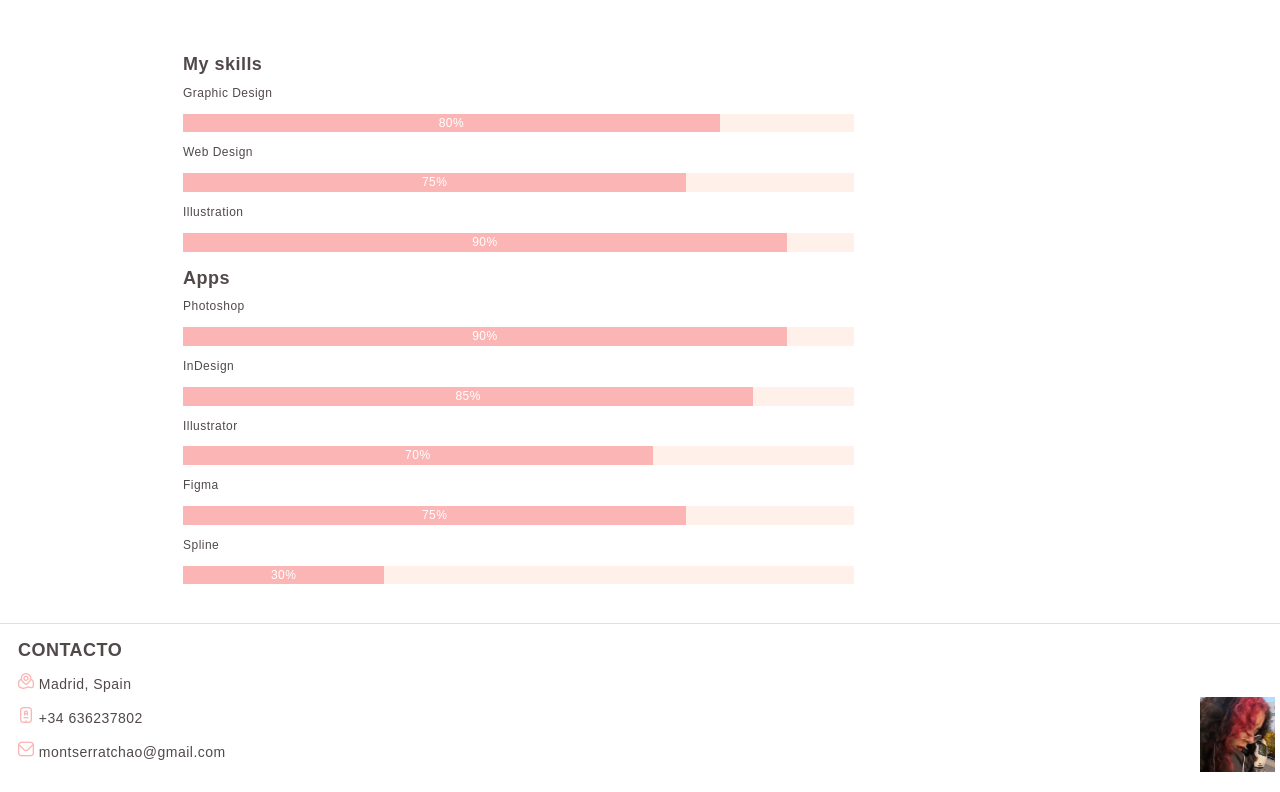
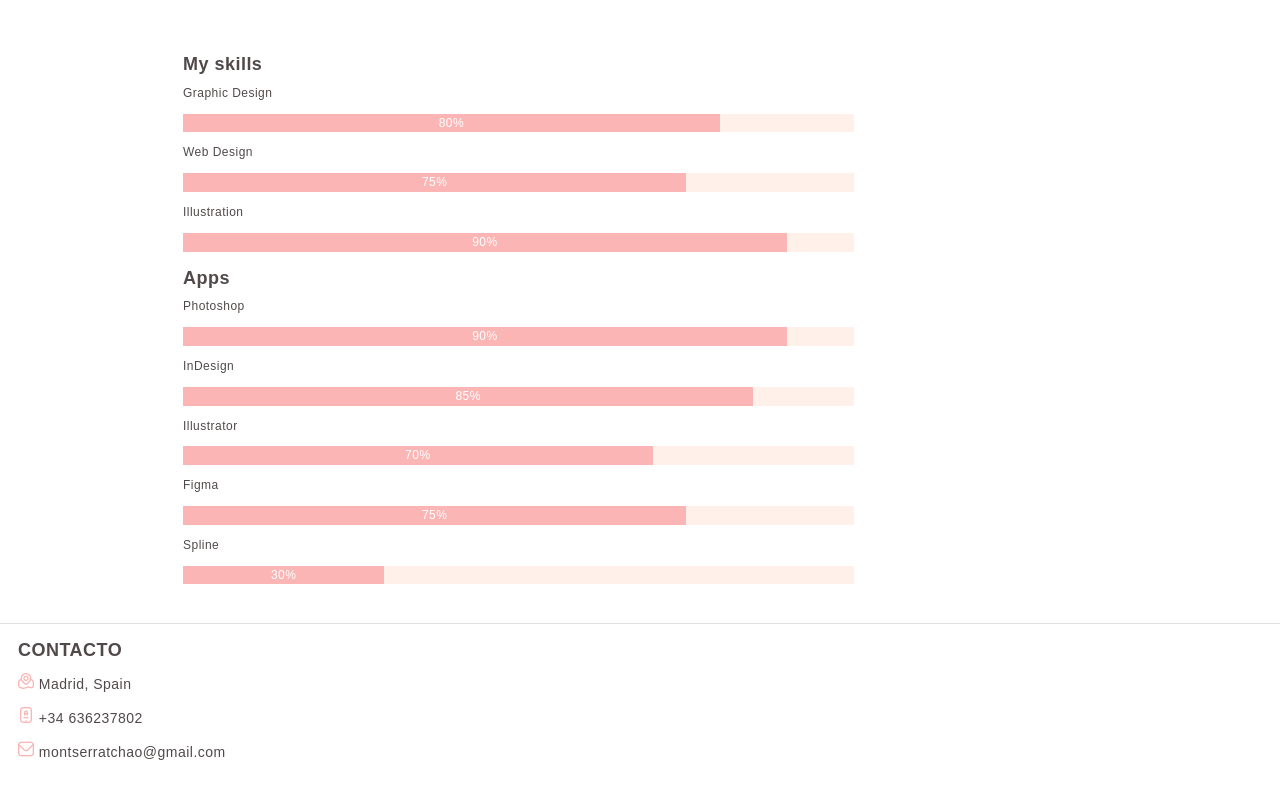
Before and after one commit to MontserratChao/porfolio, a plain HTML site: page index.html in a window 1280 px wide. Shown: the part 7043-7835 px from the top of the page. Drawn offline with Linux system fonts and the light colour scheme.

Commit message:
cambio footer

```diff
--- a/index.html
+++ b/index.html
@@ -315,9 +315,6 @@
                 <i class="fi-rr-envelope"></i>
                  montserratchao@gmail.com
             </p>
-        <div class="att">
-            <img src="img/imagen_icono.jpg">
-        </div>
     </div>
     </footer>
 </body>
```
